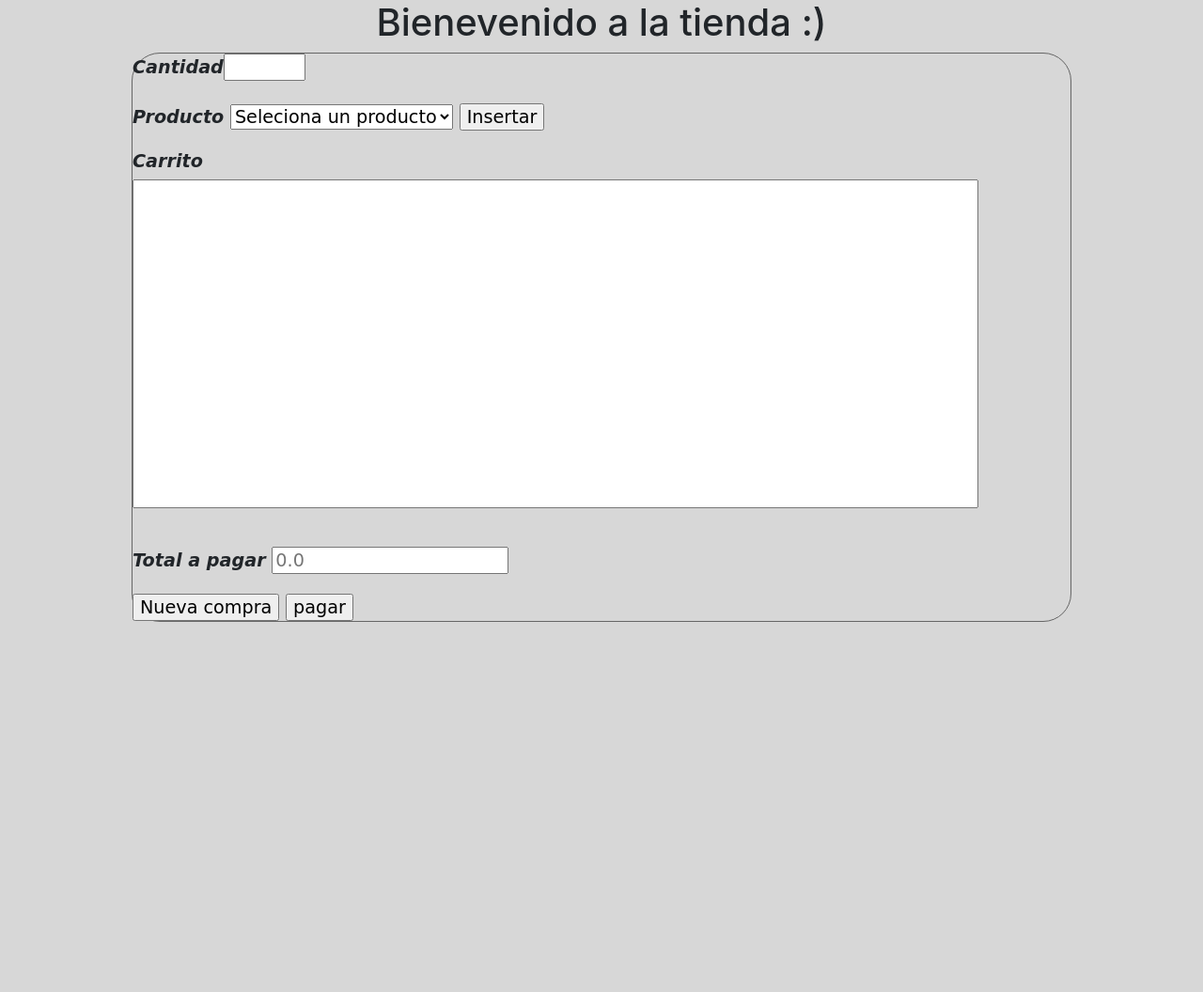
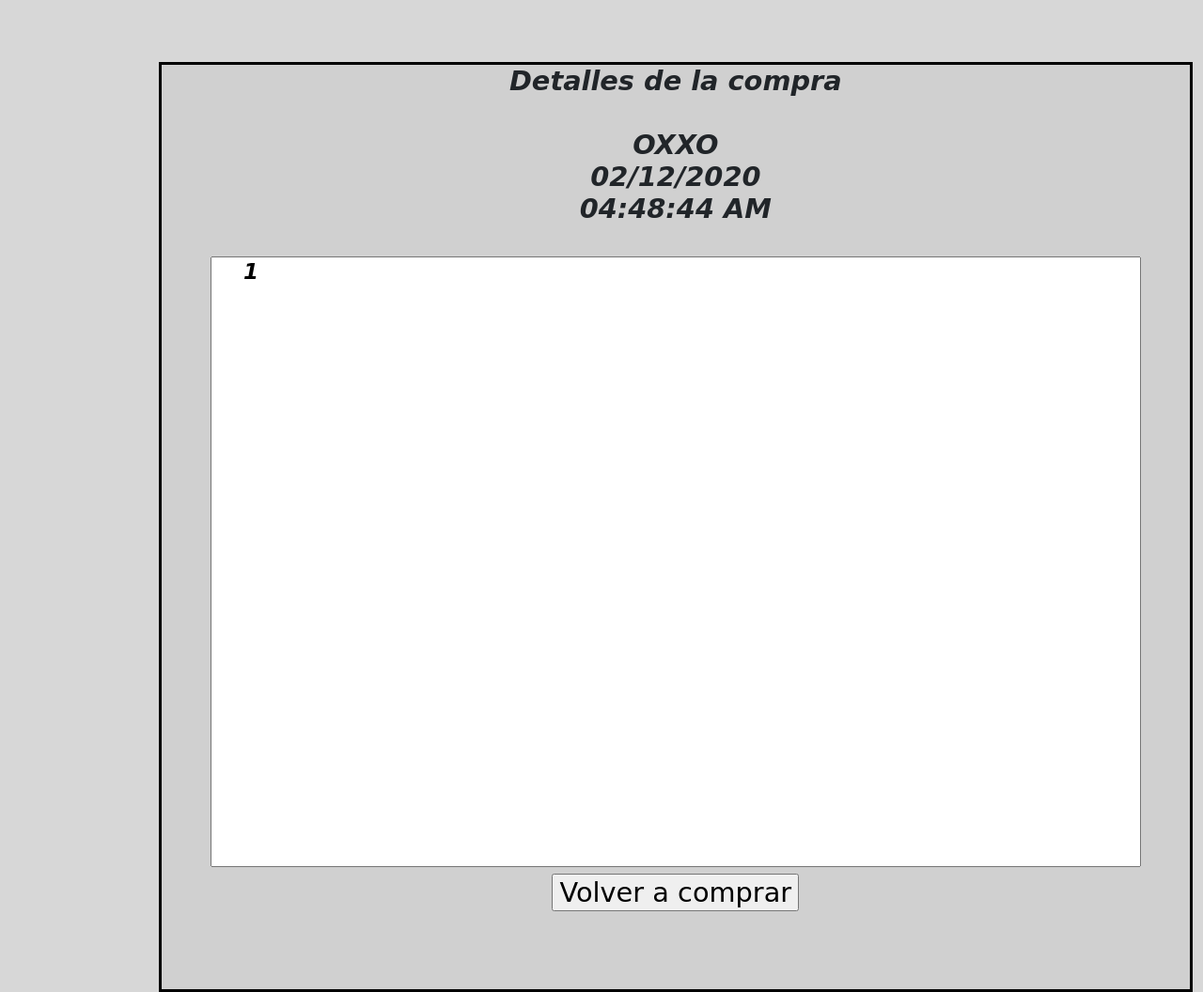
Before and after one commit to ErickrU/tienda_php, a PHP site: page /Semana_9/ticket.php?CC=1 in a window 1280 px wide. Shown: the whole page at 94% size. Before the commit the page ends 662 px from the top, so only its background shows below. Run offline with PHP 8.4, Linux system fonts and the light colour scheme.

Commit message:
Update ticket.php

```diff
--- a/Semana_9/ticket.php
+++ b/Semana_9/ticket.php
@@ -4,64 +4,64 @@
     <!-- Required meta tags -->
     <meta charset="utf-8">
     <meta name="viewport" content="width=device-width, initial-scale=1, shrink-to-fit=no">
-    <meta name="viewport" content="width=device-width">
+
     <!-- Bootstrap CSS -->
     <link rel="stylesheet" href="https://cdn.jsdelivr.net/npm/bootstrap@4.5.3/dist/css/bootstrap.min.css" integrity="sha384-TX8t27EcRE3e/ihU7zmQxVncDAy5uIKz4rEkgIXeMed4M0jlfIDPvg6uqKI2xXr2" crossorigin="anonymous">
 
-    <title>Tienda</title>
+    <title>Ticket de compra</title>
+    <style type="text/css">
 
-    <script src="carrito.js" language="javascript" type="text/javascript"></script>
-    <style type="text/css">
     body {
     background-color: rgba(207, 207, 207, 0.822);
     }
-    H1{
-        text-align: center;
+
+    div {
+    border: 3px solid black;
+    font: oblique bold 180% cursive;
+    margin-top: 30px;
+    background: rgba(207, 207, 207, 0.822);
+    width: 1100px;
+    height: 990px;
+    position: absolute;
+    top:22%;
+    left: 21%;
+    margin-top: -110px;
+    margin-left: -100px;
+    text-align: center;
+
     }
-    form {
-    margin: 0 auto;
-    border-radius: 30px;
-    border: 1px solid #666666;
-    width: 1000px;
-    font: oblique bold 120% cursive;
-    margin-top: -110px;
-    margin: 0 auto;
-    align-content: center;
-    }
+
     textarea{
-    height: 350px;
+    height: 650px;
 	  resize: none;
 	  overflow: auto;
-	  width: 900px;
-    font: oblique bold 120% cursive;
+	  width: 990px;
+    font: oblique bold 80% cursive;
     }
+
   </style>
-
   </head>
   <body>
-    <h1>Bienevenido a la tienda :)</h1>
-    <form class="formulario" action="ticket.php" method="GET">
-		<p><label>Cantidad<input type="number" min="0" max='10' id="C0" ></label></p>
-		<p><label>Producto </label>
-		<select id="PR">
-			<option disabled selected>Seleciona un producto</option>
-			<option id="snacks" value="20">Donas - 20</option>
-			<option id="papas" value="15">Sabritas - 30</option>
-			<option id="coca"   value="20">Coca cola - 20</option>
-			<option id="galletas" value="12">Galletas maria - 12</option>
-			<option id="tortas" value="10">Tortas de tamal - 10</option>
-			<option id="Hotdog" value="30">Hot dog - 30</option>
-			<option id="chetos" value="13">chetos verdes - 13</option>
-			<option id="helador" value="60">Helado holanda - 60</option>
-			</select>
-		<input type="button" name="insertar" value="Insertar" onclick="data(this)" onchange="data()"></p>
-		<p><label>Carrito</label><br>
-		<textarea id="CC" name="CC" readonly ></textarea>
-		<p><label></br>Total a pagar</label>
-        <input type="number" id="PGR" readonly="" placeholder="0.0"></label></p>
-        <input type="reset" name="nuevacompra" value="Nueva compra" id="botonNueva" >
-        <input type="submit" value="pagar" name="nueva compra" OnClick="location.href='https://tiendaphp.erickalexandera.repl.co/Semana_8/ticket.php'">
-
+    <div>Detalles de la compra
+    <p><br>OXXO<br>
+    <?php
+      echo date('d/m/Y');
+      echo ('<br>');
+      $hora = new DateTime("now", new DateTimeZone('America/Mexico_City'));
+      echo $hora->format('h:i:s A');
+    ?>
+    <br><br>
+    <textarea id= "ZZ" name="ZZ" readonly method="POST">
+    <?php
+      $ea = $_GET['CC'];
+      print ($ea);
+    ?>
+    </textarea>
+    <br>
+    <input type="button" value="Volver a comprar" name="backtienda" OnClick="location.href='https://tiendaphp.erickalexandera.repl.co/Semana_8/tienda.php'" >
+    <br>
+    <script src="carrito.js" language="javascript" type="text/javascript">
+    </script></div>
     <script src="https://code.jquery.com/jquery-3.5.1.slim.min.js" integrity="sha384-DfXdz2htPH0lsSSs5nCTpuj/zy4C+OGpamoFVy38MVBnE+IbbVYUew+OrCXaRkfj" crossorigin="anonymous"></script>
     <script src="https://cdn.jsdelivr.net/npm/bootstrap@4.5.3/dist/js/bootstrap.bundle.min.js" integrity="sha384-ho+j7jyWK8fNQe+A12Hb8AhRq26LrZ/JpcUGGOn+Y7RsweNrtN/tE3MoK7ZeZDyx" crossorigin="anonymous"></script>
   </body>
```
